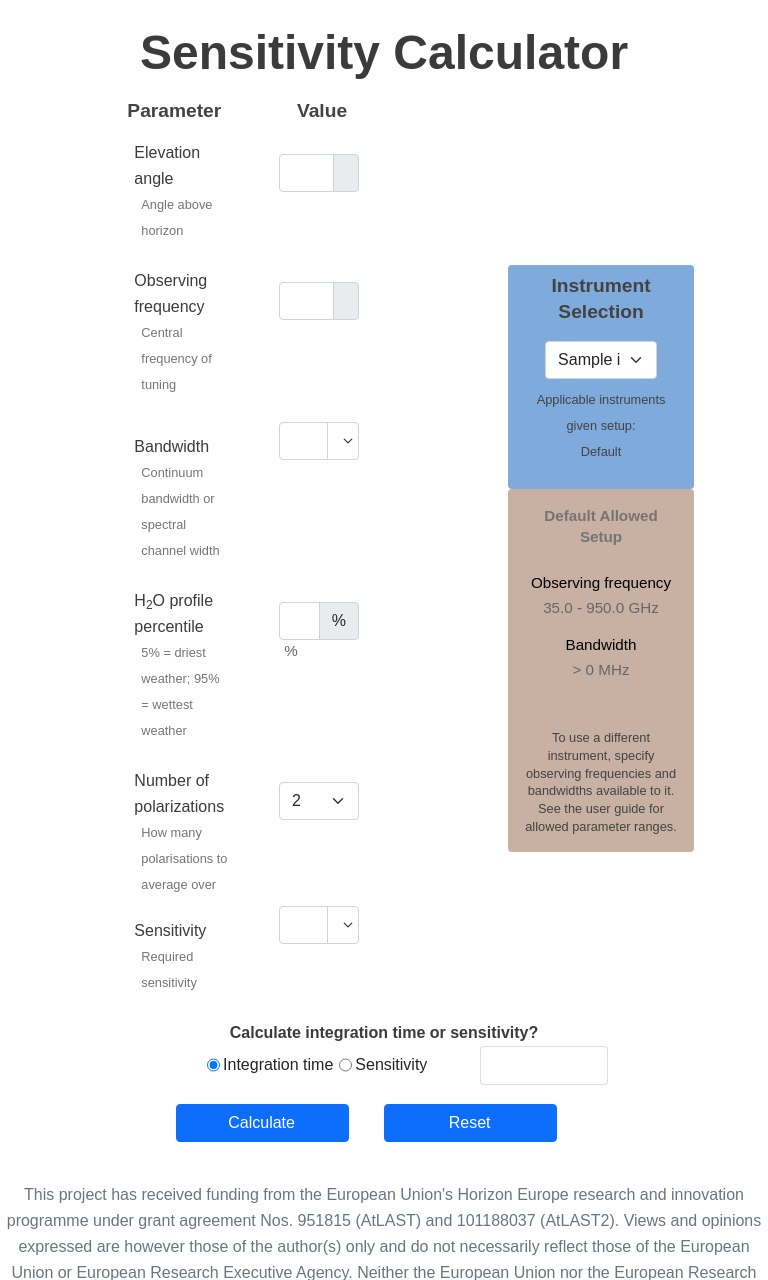
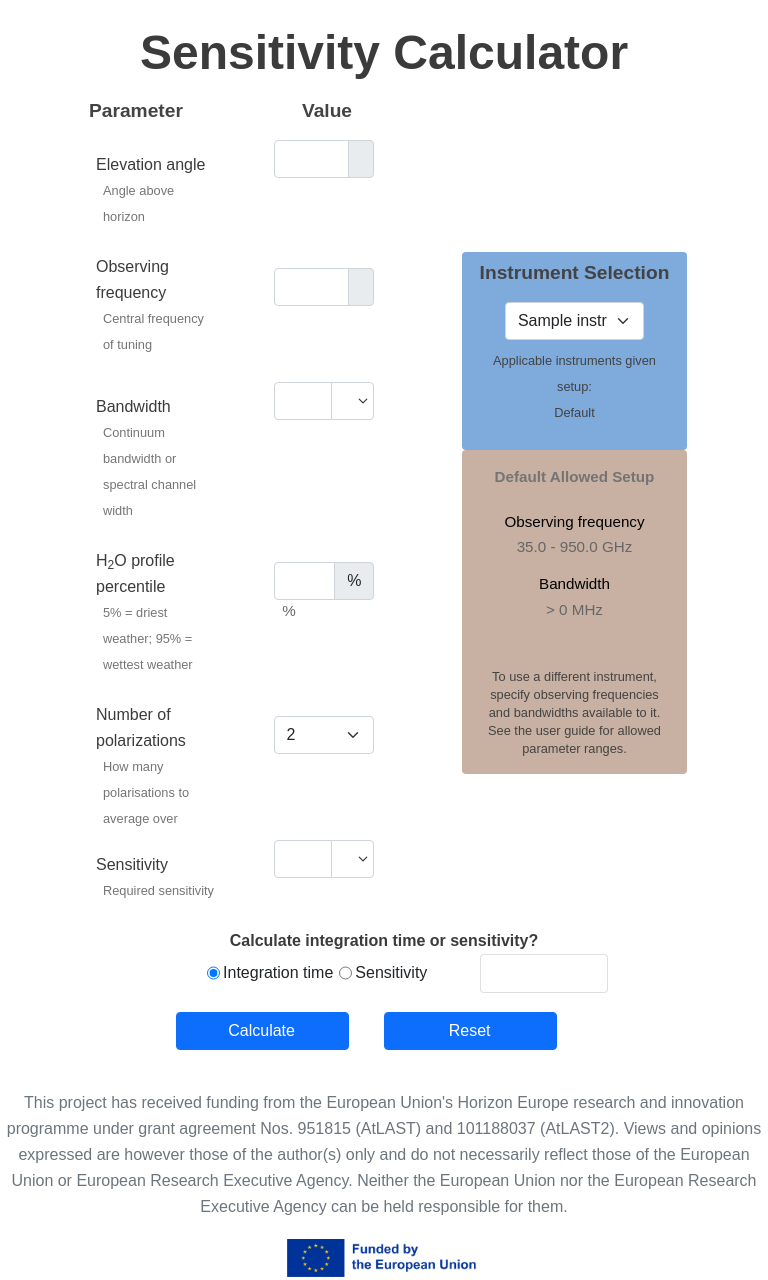
Before and after one commit to ukatc/AtLAST_sensitivity_calculator, a Python web app: template web_client/templates/sensitivity_calculator.html in a window 768 px wide; the page is wider, and only the part inside the window is pictured. Shown: the part 180-1460 px from the top of that part. Run offline with Jinja, Linux system fonts and the light colour scheme; the template is opened without the code that fills it: most values are stand-ins (such as "Sample title", 1, 10 or a date in 2020); lists and menus that the app fills with data are empty.

Commit message:
ASC-202 Changed margins of each section in the UI to center each column

```diff
--- a/web_client/static/css/atlast.css
+++ b/web_client/static/css/atlast.css
@@ -207,6 +207,18 @@ img#logoimg {
   color: #747474;
 }
 
+#left-area {
+  margin-right: -5%;
+}
+
+#right-area {
+  margin-left: -5%;
+}
+
+#content-area {
+  padding-left: 10%;
+}
+
 @media print {
   #header {
     color: #3b3b3b;
@@ -237,6 +249,12 @@ img#logoimg {
     #tagline {
         font-size: 1.2rem;
     }
+
+    #content-area {
+        margin-left: -20%;
+        margin-right: -15%;
+    }
+
 }
 
 @media screen and (max-width: 660px) {
--- a/web_client/templates/sensitivity_calculator.html
+++ b/web_client/templates/sensitivity_calculator.html
@@ -56,7 +56,7 @@
   <div class="container-fluid mt-3">
     <form method="POST" id="calculator-form" novalidate>
       <div class="container-fluid text-center mt-3">
-        <div class="row">
+        <div class="row" id="content-area">
 
           <!-- LEFT AREA -->
           <div class="col-md-8" id="left-area">
```
